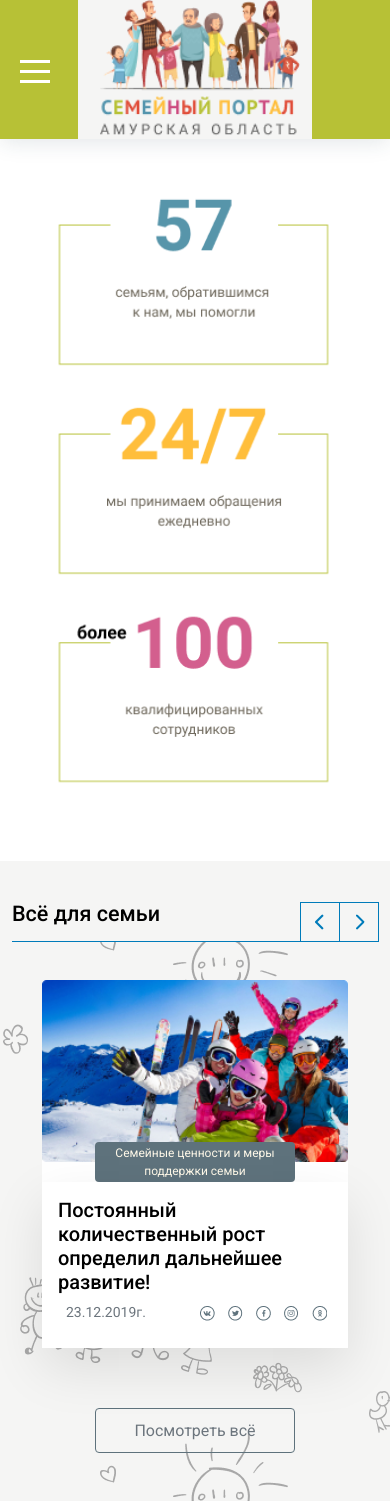
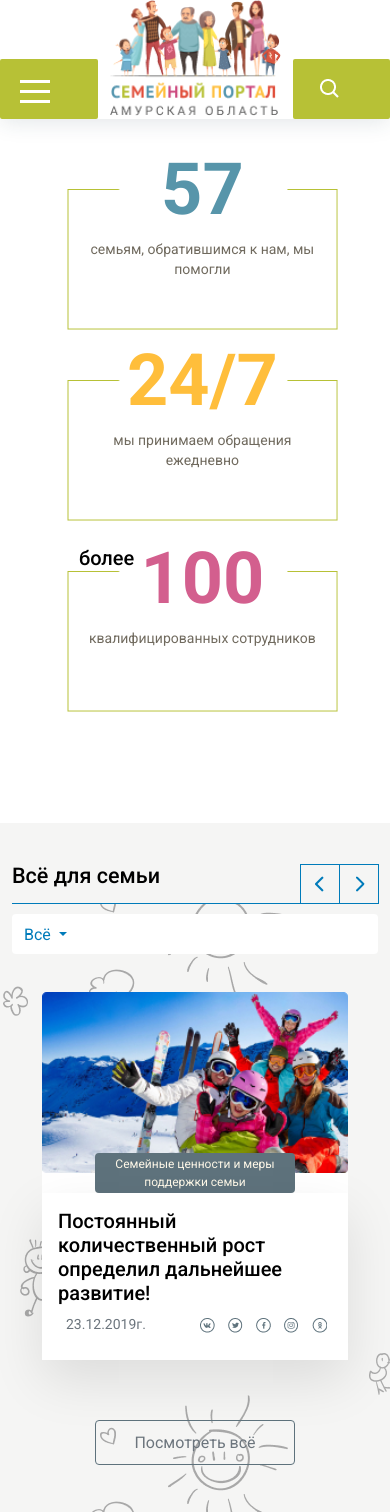
Before and after one commit to wackywildoak/test_amur, a PHP site: page / in a window 390 px wide. Shown: the top 1512 px of the page. Run offline with PHP 8.4, Linux system fonts and the light colour scheme.

Commit message:
second commit

```diff
--- a/assets/css/adaptive.css
+++ b/assets/css/adaptive.css
@@ -5,6 +5,13 @@
 
   .header-desktop {
     display: none;
+  }
+
+  .social-icons.mobile {
+    margin: 0;
+    padding: 0;
+    margin-right: 20%;
+
   }
 
   .main-result img {
@@ -41,15 +48,17 @@
     display: none;
   }
 
-  .sidebar {
+  .sidebar-mobile {
     margin-bottom: 10%;
     height: 457px;
-    width: 100%;
+    width: 280px;
     background-color: var(--bg2-color);
+    margin-top: 10%;
   }
 
-  .col-2.sideb {
-    display: none;
+  .col-2.sideb-mobile {
+    align-self: center;
+
   }
 
   .list-group {
@@ -70,8 +79,9 @@
     margin-bottom: 20px;
   }
 
-  .strelka {
-    padding-top: 50px;
+  .strelka-mobile {
+    margin-top: -50px;
+    margin-right: 75px;
     float: right;
   }
 
@@ -86,24 +96,89 @@
   .card.f.card-4 {
     display: none;
   }
+
+  .main-result {
+    margin-top: 70px;
+    margin-bottom: 61px;
+  }
+
+  .row.result {
+    margin-left: 15%;
+  }
+
+  .col-4-md.result-block {
+    background: url(../img/result.png);
+    background-repeat: no-repeat;
+    background-size: cover;
+    width: 271px;
+    height: 141px;
+    margin-right: 10%;
+    margin-bottom: 50px;
+
+  }
+
+  .card.f.e.card-1 {
+    padding-bottom: 20px;
+    width: 270px;
+
+  }
+
+  .card-title.e {
+    position: absolute;
+    color: white;
+    font-size: 16px;
+    margin-left: 20px;
+    margin-right: 20px;
+    margin-bottom: 40px;
+  }
+
+  .nav-h-bottom.ans-str {
+   margin-top: 9%;
+  }
+
 }
+
+
+
 
 @media only screen and (min-width: 480px) {
   .header-mobile {
     display: none;
   }
+
+  .sidebar-mobile {
+    display: none;
+  }
+
+  .dropdown {
+    display: none;
+  }
 }
+
+
 
 @media only screen and (min-width: 998px) {
   .header-tablet {
     display: none;
   }
+
+  .sidebar-mobile {
+    display: none;
+  }
+
+  .dropdown {
+    display: none;
+  }
+
 }
+
 
 @media only screen and (max-width: 768px) {
   .header-desktop {
     display: none;
   }
+
+
 
   .main-result img {
     width: 100%;
@@ -141,6 +216,7 @@
     width: 100%;
     background-color: var(--bg2-color);
   }
+
 
   .col-2.sideb {
     display: none;
--- a/assets/css/main.css
+++ b/assets/css/main.css
@@ -153,15 +153,7 @@ a.social-link.ok:hover {
 
 .header-mobile {
   box-shadow: 0px 4px 21px -1px rgba(34, 60, 80, 0.13);
-  background: linear-gradient(
-    to right,
-    #b7c136 0,
-    #b7c136 20%,
-    #f5f5f4 20%,
-    #f5f5f4 80%,
-    #b7c136 80%,
-    #b7c136 100%
-  );
+  background: var(--bg-color)
 }
 .header__container-mobile {
   display: flex;
@@ -169,12 +161,43 @@ a.social-link.ok:hover {
   align-items: center;
 }
 
+.col.m-left {
+  background-color: #b7c136;
+  border-radius: 2px;
+  height: 60px;
+  width: 91px;
+  margin-top: 15%;
+  vertical-align: bottom;
+
+}
+
+.col.m-right {
+  background-color: #b7c136;
+  border-radius: 2px;
+  height: 60px;
+  width: 91px;
+  margin-top: 15%;
+  vertical-align: bottom;
+
+}
+
+.logo-mobile img{
+  width: 100%;
+}
+
+.btn-find-head-mobile {
+  margin-top: 15%;
+}
+
+
 .header__burger-btn-mobile {
   width: 40px;
   height: 40px;
   border: none;
   background-color: transparent;
   z-index: 2;
+  margin-top: 15%;
+
 }
 
 .header__burger-btn-mobile span {
@@ -196,7 +219,9 @@ a.social-link.ok:hover {
 
 .header-mobile.open .header__burger-btn-mobile span {
   background-color: white;
-  margin-left: 305px;
+  margin-left: 80%;
+  float: right;
+
 }
 
 .header-mobile.open .header__burger-btn-mobile span:nth-child(1) {
@@ -258,10 +283,11 @@ a.social-link.ok:hover {
     left: -100%;
     top: 0;
     width: 100%;
-    height: 100%;
+    height: 150%;
     background: linear-gradient(to right, #f5f5f4 82%, #b7c136 18%);
     padding: 75px 20px 20px 20px;
     transition: transform 0.5s;
+
   }
   .menu__list-mobile {
     display: block;
@@ -517,9 +543,75 @@ a.social-link.ok:hover {
 /* --------------- Main-result --------------- */
 
 .main-result {
-  margin-top: 35px;
+  margin-top: 70px;
   margin-bottom: 61px;
 }
+
+.row.result {
+  margin-left: 5%;
+}
+
+.col-4-md.result-block {
+  background: url(../img/result.png);
+  background-repeat: no-repeat;
+  background-size: cover;
+  width: 271px;
+  height: 141px;
+  margin-right: 10%;
+
+}
+
+.h-result {
+  margin-top: -17%;
+
+}
+
+.h-result.h-blue{
+  color: #5795AA;
+  text-align: center;
+  font-family: Roboto;
+  font-size: 72px;
+  font-style: normal;
+  font-weight: 700;
+  line-height: normal;
+}
+
+.h-result.h-orange {
+  color: #FFBE3B;
+  text-align: center;
+  font-family: Roboto;
+  font-size: 72px;
+  font-style: normal;
+  font-weight: 700;
+  line-height: normal;
+}
+
+.h-result.h-purple {
+  color: #D35F8E;
+  text-align: center;
+  font-family: Roboto;
+  font-size: 72px;
+  font-style: normal;
+  font-weight: 700;
+  line-height: normal;
+}
+
+.result-text {
+  color: #706A5E;
+  text-align: center;
+  font-family: Roboto;
+  font-size: 14px;
+  font-style: normal;
+  font-weight: 400;
+  line-height: 140%; /* 19.6px */
+
+}
+
+.mini-result {
+  margin-top: -10%;
+}
+
+
 
 /* --------------- Main-result --------------- */
 
@@ -727,6 +819,25 @@ a.social-link-mini.ok:hover {
   background: url(../img/Frame\ 29ok.png);
 }
 
+.btn-secondary.drop {
+  background: var(--bg-color);
+  color: #007BBA;
+  border-radius: 4px;
+  border: none;
+  font-family: Roboto;
+  font-size: 16px;
+  font-style: normal;
+  font-weight: 400;
+  line-height: normal;
+  text-transform: capitalize;
+  margin-top: 10px;
+  width: 100%;
+  height: 40px;
+  text-align: start;
+}
+
+
+
 /* --------------- Main-family --------------- */
 
 /* --------------- main-answers --------------- */
@@ -792,7 +903,25 @@ a.social-link-mini.ok:hover {
 .nav-h-bottom.ans {
   font-size: 18px;
   text-decoration-line: underline;
+  float: left;
+  width: 300px;
+
 }
+
+.nav-h-bottom.ans-str {
+  color: #007BBA;
+  font-family: Segoe MDL2 Assets;
+  font-size: 18px;
+  font-style: normal;
+  font-weight: 400;
+  line-height: normal;
+  float: left;
+  text-align: left;
+
+  width: 18px;
+  padding: 0;
+}
+
 
 .h-ans {
   font-size: 16px;
--- a/index.html
+++ b/index.html
@@ -96,15 +96,14 @@
       </div> <!--header-desktop-end-->
       <div class="header-mobile"> <!--header-mobile-->
         <div class="container-mobile header__container-mobile">
-          <button class="header__burger-btn-mobile" id="burger">
-            <span></span><span></span><span></span>
-          </button>
-          <a href="#" class="logo-mobile">
-            <img class="logo__img-mobile" src="assets/img/logo.png" alt="Логотип">
-          </a>
+          <div class="container-fluid">
+            <div class="row">
+              <div class="col m-left  ">
+
                 <nav class="menu-mobile">
                   <ul class="menu__list-mobile">
-              <ul class="social-icons d-flex justify-content-end mb-5 me-5">
+
+                    <ul class="social-icons mobile d-flex justify-content-end mb-5">
                       <li><a href="" class="social-link vk"></a></li>
                       <li><a href="" class="social-link twitter"></a></li>
                       <li><a href="" class="social-link facebook"></a></li>
@@ -149,6 +148,22 @@
                     </button>
                   </ul>
                 </nav>
+                <button class="header__burger-btn-mobile" id="burger">
+                  <span></span><span></span><span></span>
+                </button>
+              </div>
+              <div class="col-6">
+                <a href="#" class="logo-mobile justify-content-center">
+                  <img class="logo__img-mobile" src="assets/img/logo.png" alt="Логотип">
+                </a>
+              </div>
+              <div class="col m-right">
+                <button class="btn btn-find-head-mobile" type="submit">
+                   <img src="assets/img/bx_bx-search.png"alt="">
+                </button>
+              </div>
+            </div>
+          </div>
         </div>
       </div> <!--header-mobile end-->
       <div class="header-tablet"> <!--header-tablet-->
@@ -159,6 +174,7 @@
           <a href="#" class="logo-tablet">
             <img class="logo__img-tablet" src="assets/img/logo-bottom.png" alt="Логотип">
           </a>
+
           <nav class="menu-tablet">
             <ul class="menu__list-tablet">
               <ul class="social-icons d-flex justify-content-end mb-5 ms-5">
@@ -257,20 +273,33 @@
       </div> <!--main banner end-->
       <div class="main-result"> <!--main result-->
         <div class="container">
-          <div class="row">
-            <div class="col-md-4">
-              <img src="assets/img/Frame 27.png" alt="">
+          <div class="row result">
+            <div class="col-4-md result-block">
+
+              <h2 class="h-result h-blue">57</h2>
+              <p class="result-text">
+                семьям, обратившимся
+                к нам, мы помогли
+              </p>
             </div>
-            <div class="col-md-4">
+            <div class="col-4-md result-block">
 
-              <img src="assets/img/Frame 28.png" alt="">
+              <h2 class="h-result h-orange">24/7</h2>
+              <p class="result-text">
+                мы принимаем обращения ежедневно
+              </p>
             </div>
-            <div class="col-md-4 sot">
-              <img src="assets/img/Frame 29.png" alt="">
+            <div class="col-4-md result-block">
+              <h5 class="mini-result">более</h5>
+              <h2 class="h-result h-purple">100</h2>
+              <p class="result-text">
+                квалифицированных
+                сотрудников
+              </p>
             </div>
           </div>
         </div>
-      </div> <!--main resull end-->
+      </div> <!--main result end-->
       <div class="hr-f"></div>
       <div class="main-family"> <!--main family-->
         <div class="container card-g f">
@@ -297,6 +326,17 @@
                   <button type="button" class="btn btn-menu-f right"><img src="assets/img/право2.png" alt=""></button>
                 </div>
               </li>
+            </ul>
+          </div>
+          <div class="dropdown">
+            <button class="btn btn-secondary drop dropdown-toggle" id="dropdownMenuButton2" type="button" data-bs-toggle="dropdown" aria-expanded="false">
+              Всё
+            </button>
+            <ul class="dropdown-menu dropdown-menu-light" aria-labelledby="dropdownMenuButton2">
+              <li><a class="dropdown-item active" href="#">Всё</a></li>
+              <li><a class="dropdown-item" href="#">Новости</a></li>
+              <li><a class="dropdown-item" href="#">Полезное</a></li>
+              <li><a class="dropdown-item" href="#">Важное</a></li>
             </ul>
           </div>
           <div class="card-group f"> <!--card-group-->
@@ -505,7 +545,23 @@
                 <img src="assets/img/sidebar_img.png" alt="">
               </div>
             </div>
-            <a href="" class="nav-h-bottom ans">Смотреть все вопросы и ответы</a></h4>
+            <a href="" class="nav-h-bottom ans">Смотреть все вопросы и ответы</a>
+            <a href="" class="nav-h-bottom ans-str"></a>
+            <div class="col text-center sideb-mobile">
+              <div class="sidebar-mobile">
+                <h4 class="h-ans">Наши специалисты готовы ответить на Ваши вопросы.</h4>
+                <svg class="strelka-mobile" xmlns="http://www.w3.org/2000/svg" width="17" height="45" viewBox="0 0 17 45"
+                  fill="none">
+                  <path
+                    d="M0.576291 43.9688C0.559066 44.2444 0.768524 44.4818 1.04413 44.499L5.53536 44.7797C5.81097 44.797 6.04836 44.5875 6.06558 44.3119C6.08281 44.0363 5.87335 43.7989 5.59774 43.7817L1.60553 43.5322L1.85505 39.54C1.87227 39.2643 1.66281 39.027 1.38721 39.0097C1.1116 38.9925 0.874219 39.202 0.856993 39.4776L0.576291 43.9688ZM7.23008 1.36168C9.06747 3.11555 11.1399 5.06924 12.7654 7.93424C14.3858 10.7901 15.5753 14.5788 15.5753 20H16.5753C16.5753 14.4212 15.3482 10.4599 13.6352 7.44076C11.9274 4.43076 9.74983 2.38445 7.92056 0.638322L7.23008 1.36168ZM15.5753 20C15.5753 25.1066 12.6227 30.3691 9.24309 34.7157C5.87676 39.0452 2.15529 42.3803 0.744507 43.6251L1.40613 44.3749C2.82868 43.1197 6.6072 39.7349 10.0325 35.3295C13.4446 30.9413 16.5753 25.4537 16.5753 20H15.5753Z"
+                    fill="black" />
+                </svg>
+                <button type="button" class="btn btn-ans btn-outline-secondary ">
+                  Задать вопрос
+                </button>
+                <img src="assets/img/sidebar_img.png" alt="">
+              </div>
+            </div>
           </div>
         </div>
       </div> <!-- main-answers end -->
@@ -536,6 +592,17 @@
                       alt=""></button>
                 </div>
               </li>
+            </ul>
+          </div>
+          <div class="dropdown">
+            <button class="btn btn-secondary drop dropdown-toggle" id="dropdownMenuButton2" type="button" data-bs-toggle="dropdown" aria-expanded="false">
+              Всё
+            </button>
+            <ul class="dropdown-menu dropdown-menu-light" aria-labelledby="dropdownMenuButton2">
+              <li><a class="dropdown-item active" href="#">Всё</a></li>
+              <li><a class="dropdown-item" href="#">Новости</a></li>
+              <li><a class="dropdown-item" href="#">Полезное</a></li>
+              <li><a class="dropdown-item" href="#">Важное</a></li>
             </ul>
           </div>
           <div class="card-group f e"> <!--card-group-->
```
Also changed, not shown: assets/font/SegMDL2.ttf (added), assets/img/logo-mobile-bottom.png (added), assets/img/logo-mobile-top.png (added), assets/img/result.png (added). Lines whose indentation alone changed are shown as unchanged.
